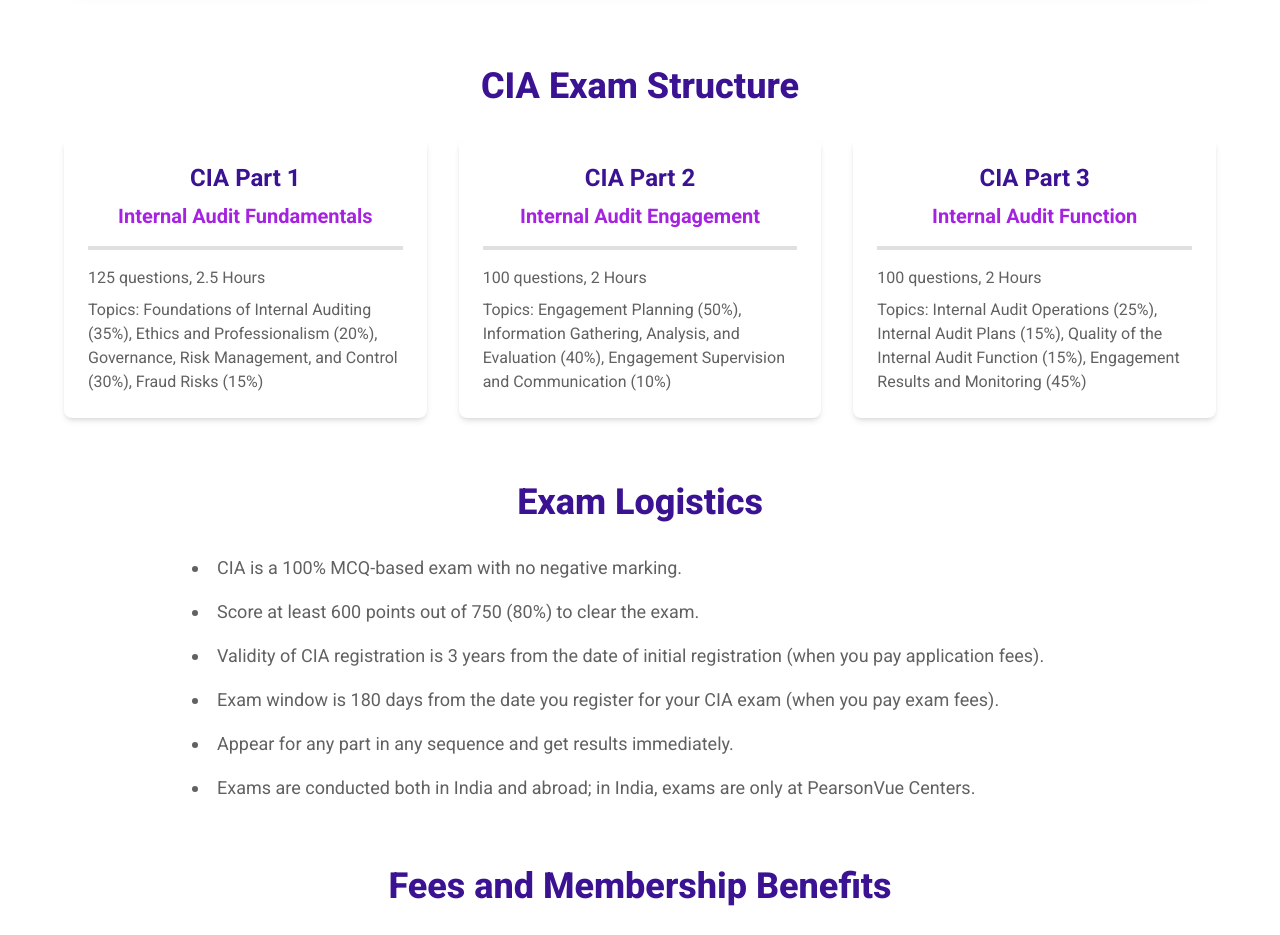
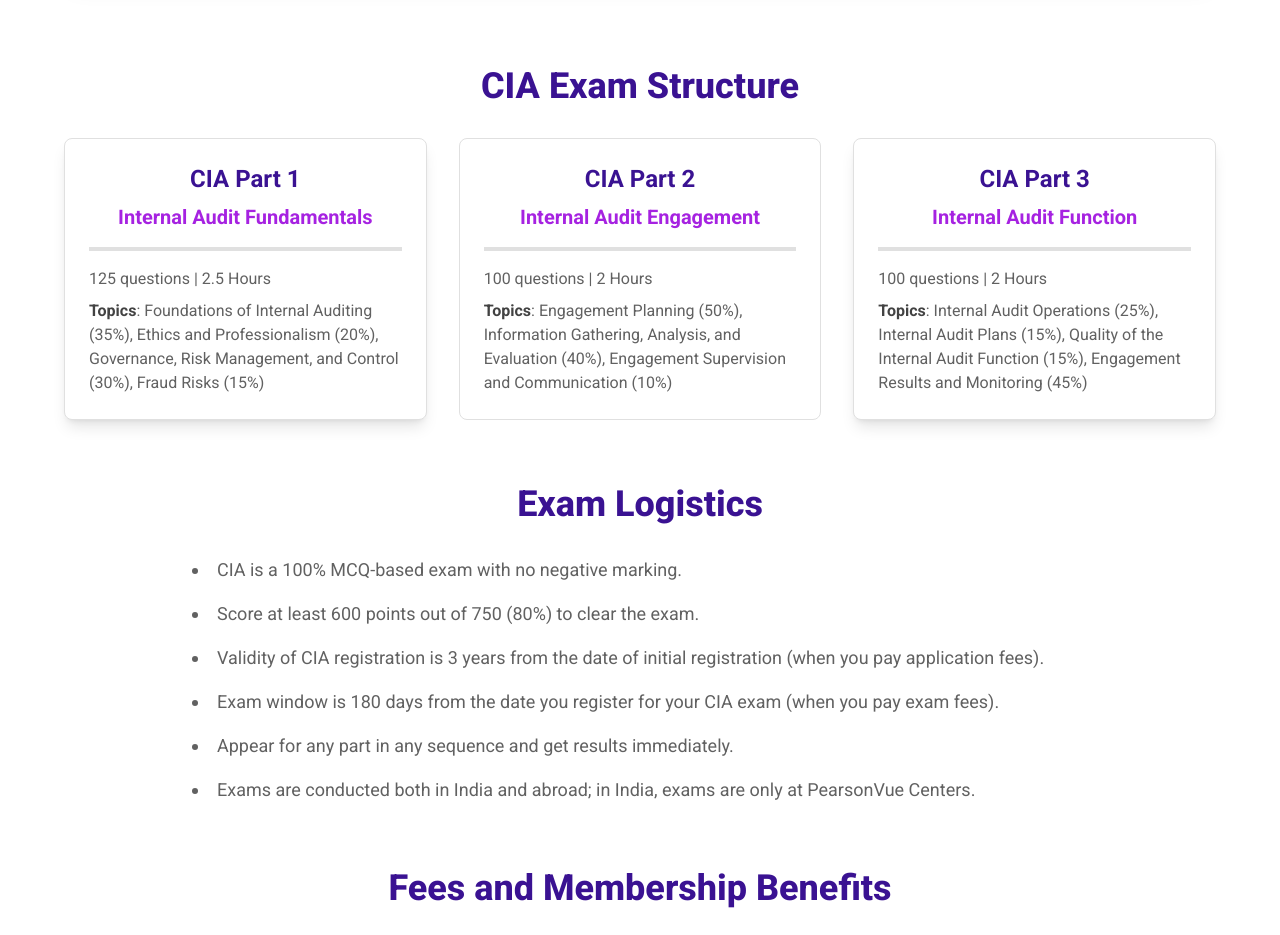
Before and after one commit to swapanmanna/gpc, a React (Vite) app: page /courses/cia in a window 1280 px wide. Shown: the part 2060-2995 px from the top of the page. Built offline with nearby package versions, Linux system fonts and the light colour scheme.

Commit message:
modified cia exam structure

```diff
--- a/src/components/Courses/Cia.jsx
+++ b/src/components/Courses/Cia.jsx
@@ -122,26 +122,26 @@ const Cia = () => {
             <div className="max-w-6xl mx-auto my-16 px-4 md:px-0">
                 <h1 className="text-center text-3xl md:text-4xl font-extrabold mb-8 text-brand-blue">CIA Exam Structure</h1>
                 <div className="grid grid-cols-1 md:grid-cols-3 gap-8">
-                    <div className="bg-white p-6 rounded-lg shadow-md">
+                    <div className="bg-white p-6 rounded-lg shadow-lg border border-gray-300">
                         <h2 className="text-2xl font-bold text-brand-blue mb-2 text-center">CIA Part 1</h2>
                         <h3 className="text-center mb-4 text-xl text-brand-purple font-bold">Internal Audit Fundamentals</h3>
                         <hr className="mb-4 border-2 border-solid border-gray-300"></hr>
-                        <p className="text-gray-700">125 questions, 2.5 Hours</p>
-                        <p className="text-gray-700 mt-2">Topics: Foundations of Internal Auditing (35%), Ethics and Professionalism (20%), Governance, Risk Management, and Control (30%), Fraud Risks (15%)</p>
+                        <p className="text-gray-700">125 questions | 2.5 Hours</p>
+                        <p className="text-gray-700 mt-2"><span className="text-gray-800 font-bold">Topics</span>: Foundations of Internal Auditing (35%), Ethics and Professionalism (20%), Governance, Risk Management, and Control (30%), Fraud Risks (15%)</p>
                     </div>
-                    <div className="bg-white p-6 rounded-lg shadow-md">
+                    <div className="bg-white p-6 rounded-lg sshadow-lg border border-gray-300">
                         <h2 className="text-2xl text-center font-bold text-brand-blue mb-2">CIA Part 2</h2>
                         <h3 className="text-center mb-4 text-xl text-brand-purple font-bold">Internal Audit Engagement</h3>
                         <hr className="mb-4 border-2 border-solid border-gray-300"></hr>
-                        <p className="text-gray-700">100 questions, 2 Hours</p>
-                        <p className="text-gray-700 mt-2">Topics: Engagement Planning (50%), Information Gathering, Analysis, and Evaluation (40%), Engagement Supervision and Communication (10%)</p>
+                        <p className="text-gray-700">100 questions | 2 Hours</p>
+                        <p className="text-gray-700 mt-2"><span className="text-gray-800 font-bold">Topics</span>: Engagement Planning (50%), Information Gathering, Analysis, and Evaluation (40%), Engagement Supervision and Communication (10%)</p>
                     </div>
-                    <div className="bg-white p-6 rounded-lg shadow-md">
+                    <div className="bg-white p-6 rounded-lg shadow-lg border border-gray-300">
                         <h2 className="text-2xl font-bold text-brand-blue mb-2 text-center">CIA Part 3</h2>
                         <h3 className="text-center mb-4 text-xl text-brand-purple font-bold">Internal Audit Function</h3>
                         <hr className="mb-4 border-2 border-solid border-gray-300"></hr>
-                        <p className="text-gray-700">100 questions, 2 Hours</p>
-                        <p className="text-gray-700 mt-2">Topics: Internal Audit Operations (25%), Internal Audit Plans (15%), Quality of the Internal Audit Function (15%), Engagement Results and Monitoring (45%)</p>
+                        <p className="text-gray-700">100 questions | 2 Hours</p>
+                        <p className="text-gray-700 mt-2"><span className="text-gray-800 font-bold">Topics</span>: Internal Audit Operations (25%), Internal Audit Plans (15%), Quality of the Internal Audit Function (15%), Engagement Results and Monitoring (45%)</p>
                     </div>
                 </div>
             </div>
```
